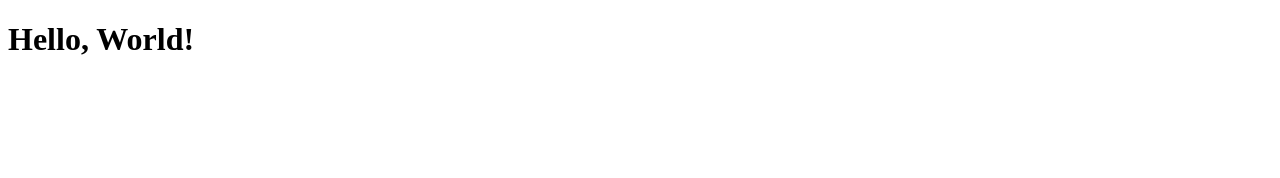
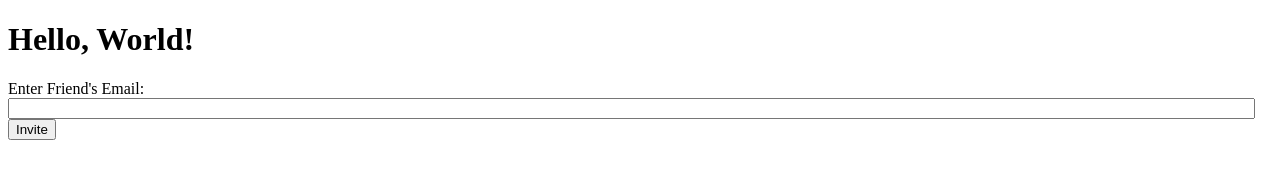
Before and after one commit to tLORDt/Learning, a plain HTML site: page index.html in a window 1280 px wide. Drawn offline with Linux system fonts and the light colour scheme.

Commit message:
Email Form

```diff
--- a/index.html
+++ b/index.html
@@ -7,6 +7,9 @@
 </head>
 <body>
     <h1>Hello, World!</h1>
-    <script src="index.js"></script>
+    <form action="javascript:sendMail();" name="pmForm" id="pmForm" method="post">
+        Enter Friend's Email:
+        <input name="pmSubject" id="pmSubject" type="text" maxlength="64" style="width:98%;" />
+        <input name="pmSubmit" type="submit" value="Invite" />
 </body>
 </html>
--- a/index.js
+++ b/index.js
@@ -1,2 +1,2 @@
-let name = 'alex';
+const name = 'alex';
 console.log(name);
```
